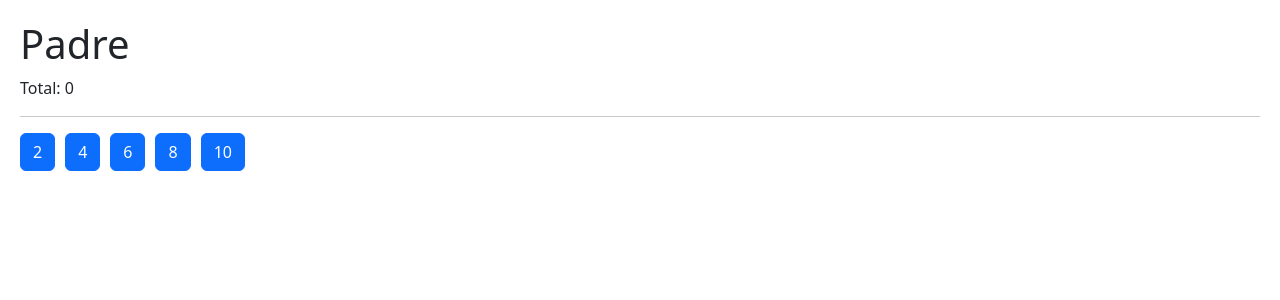
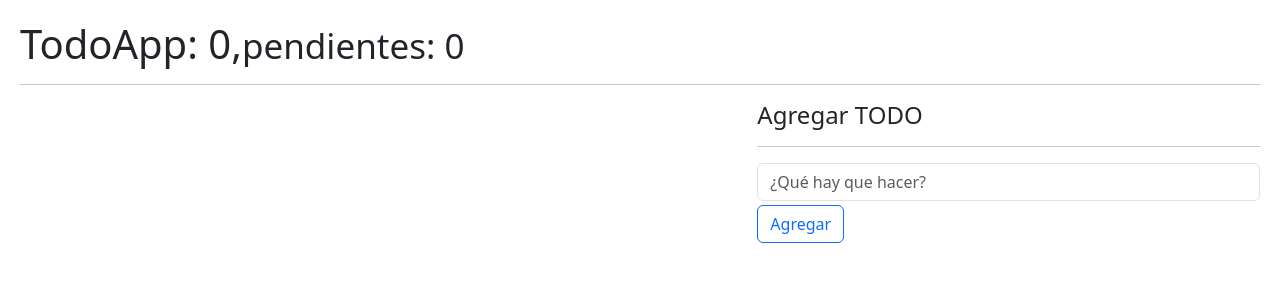
Before and after one commit to ArturoLoera10/Hooks-React, a React (Vite) app: page / in a window 1280 px wide. Shown: the top 300 px of the page. Built offline with nearby package versions, Linux system fonts and the light colour scheme.

Commit message:
useReducer

```diff
--- /dev/null
+++ b/src/08-useReducer/TodoAdd.jsx
@@ -0,0 +1,40 @@
+import { useForm } from "../hooks/useForm";
+
+export const TodoAdd = ({ onNewTodo }) => {
+    const { description, onInputChange, onResetForm } = useForm({
+        description: "",
+    });
+
+    const onFormSubmit = (event) => {
+        event.preventDefault();
+        if (description.length <= 1) return;
+
+        const newTodo = {
+            id: new Date().getTime(),
+            description: description,
+            done: false,
+        };
+
+        onNewTodo(newTodo);
+        onResetForm();
+    };
+
+    return (
+        <>
+            <form onSubmit={onFormSubmit}>
+                <input
+                    type="text"
+                    placeholder="¿Qué hay que hacer?"
+                    className="form-control"
+                    name="description"
+                    value={description}
+                    onChange={onInputChange}
+                />
+
+                <button type="submit" className="btn btn-outline-primary mt-1">
+                    Agregar
+                </button>
+            </form>
+        </>
+    );
+};
--- /dev/null
+++ b/src/08-useReducer/TodoApp.jsx
@@ -0,0 +1,41 @@
+import { TodoList } from "./TodoList";
+import { TodoAdd } from "./TodoAdd";
+import { useTodo } from "../hooks/useTodo";
+
+export const TodoApp = () => {
+    const {
+        todos,
+        todosCount,
+        pendingTodosCount,
+        handleNewTodo,
+        handleDeleteTodo,
+        handleToggleTodo,
+    } = useTodo();
+
+    return (
+        <>
+            <h1>
+                TodoApp: {todosCount},
+                <small>pendientes: {pendingTodosCount}</small>
+            </h1>
+            <hr />
+
+            <div className="row">
+                <div className="col-7">
+                    <TodoList
+                        todos={todos}
+                        onDeleteTodo={handleDeleteTodo}
+                        onToggleTodo={handleToggleTodo}
+                    />
+                </div>
+
+                <div className="col-5">
+                    <h4>Agregar TODO</h4>
+                    <hr />
+
+                    <TodoAdd onNewTodo={handleNewTodo} />
+                </div>
+            </div>
+        </>
+    );
+};
--- /dev/null
+++ b/src/08-useReducer/TodoItem.jsx
@@ -0,0 +1,22 @@
+export const TodoItem = ({ todo, onDeleteTodo, onToggleTodo }) => {
+    return (
+        <>
+            <li className="list-group-item d-flex justify-content-between">
+                <span
+                    onClick={() => onToggleTodo(todo.id)}
+                    className={`align-self-center ${
+                        todo.done ? "text-decoration-line-through" : ""
+                    }`}
+                >
+                    {todo.description}
+                </span>
+                <button
+                    onClick={() => onDeleteTodo(todo.id)}
+                    className="btn btn-danger"
+                >
+                    Borrar
+                </button>
+            </li>
+        </>
+    );
+};
--- /dev/null
+++ b/src/08-useReducer/TodoList.jsx
@@ -0,0 +1,18 @@
+import { TodoItem } from "./TodoItem";
+
+export const TodoList = ({ todos = [], onDeleteTodo, onToggleTodo }) => {
+    return (
+        <>
+            <ul className="list-group">
+                {todos.map((todo) => (
+                    <TodoItem
+                        key={todo.id}
+                        todo={todo}
+                        onDeleteTodo={onDeleteTodo}
+                        onToggleTodo={onToggleTodo}
+                    />
+                ))}
+            </ul>
+        </>
+    );
+};
--- /dev/null
+++ b/src/08-useReducer/intro-reducer.js
@@ -0,0 +1,31 @@
+const initialState = [
+    {
+        id: 1,
+        todo: "Recolectar la piedra del Alma",
+        done: false,
+    },
+];
+
+const todoReducer = (state = initialState, action = {}) => {
+    if (action.type === "ADD_TODO") {
+        return [...state, action.payload];
+    }
+    return state;
+};
+
+let todos = todoReducer();
+
+const newTodo = {
+    id: 2,
+    todo: "Recolectar la piedra del poder",
+    done: false,
+};
+
+const addTodoAction = {
+    type: "ADD_TODO",
+    payload: newTodo,
+};
+
+todos = todoReducer(todos, addTodoAction);
+
+console.log(todos);
--- /dev/null
+++ b/src/08-useReducer/todoReducer.js
@@ -0,0 +1,18 @@
+export const todoReducer = (initialState = [], action) => {
+    switch (action.type) {
+        case "ADD_TODO":
+            return [...initialState, action.payload];
+        case "REMOVE_TODO":
+            return initialState.filter((todo) => todo.id !== action.payload);
+        case "TOGGLE_TODO":
+            return initialState.map((todo) => {
+                if (todo.id === action.payload) {
+                    return { ...todo, done: !todo.done };
+                }
+
+                return todo;
+            });
+        default:
+            return initialState;
+    }
+};
--- /dev/null
+++ b/src/hooks/useTodo.js
@@ -0,0 +1,48 @@
+import { useEffect, useReducer } from "react";
+import { todoReducer } from "../08-useReducer/todoReducer";
+
+const initialState = [];
+
+const init = () => {
+    return JSON.parse(localStorage.getItem("todos")) || [];
+};
+
+export const useTodo = () => {
+    const [todos, dispatch] = useReducer(todoReducer, initialState, init);
+
+    useEffect(() => {
+        localStorage.setItem("todos", JSON.stringify(todos));
+    }, [todos]);
+
+    const handleNewTodo = (todo) => {
+        const action = {
+            type: "ADD_TODO",
+            payload: todo,
+        };
+
+        dispatch(action);
+    };
+
+    const handleDeleteTodo = (id) => {
+        dispatch({
+            type: "REMOVE_TODO",
+            payload: id,
+        });
+    };
+
+    const handleToggleTodo = (id) => {
+        dispatch({
+            type: "TOGGLE_TODO",
+            payload: id,
+        });
+    };
+
+    return {
+        todos,
+        todosCount: todos.length,
+        pendingTodosCount: todos.filter((todo) => !todo.done).length,
+        handleNewTodo,
+        handleDeleteTodo,
+        handleToggleTodo,
+    };
+};
--- a/src/main.jsx
+++ b/src/main.jsx
@@ -11,11 +11,13 @@
 // import { Memorize } from "./06-memos/Memorize";
 // import { MemoHook } from "./06-memos/MemoHook";
 // import { CallbackHook } from "./06-memos/CallbackHook";
-import { Padre } from "./07-tarea-memo/Padre";
+// import { Padre } from "./07-tarea-memo/Padre";
+import { TodoApp } from "./08-useReducer/TodoApp";
 import "./index.css";
+// import "./08-useReducer/intro-reducer";
 
 ReactDOM.createRoot(document.getElementById("root")).render(
     <React.StrictMode>
-        <Padre />
+        <TodoApp />
     </React.StrictMode>
 );
```
